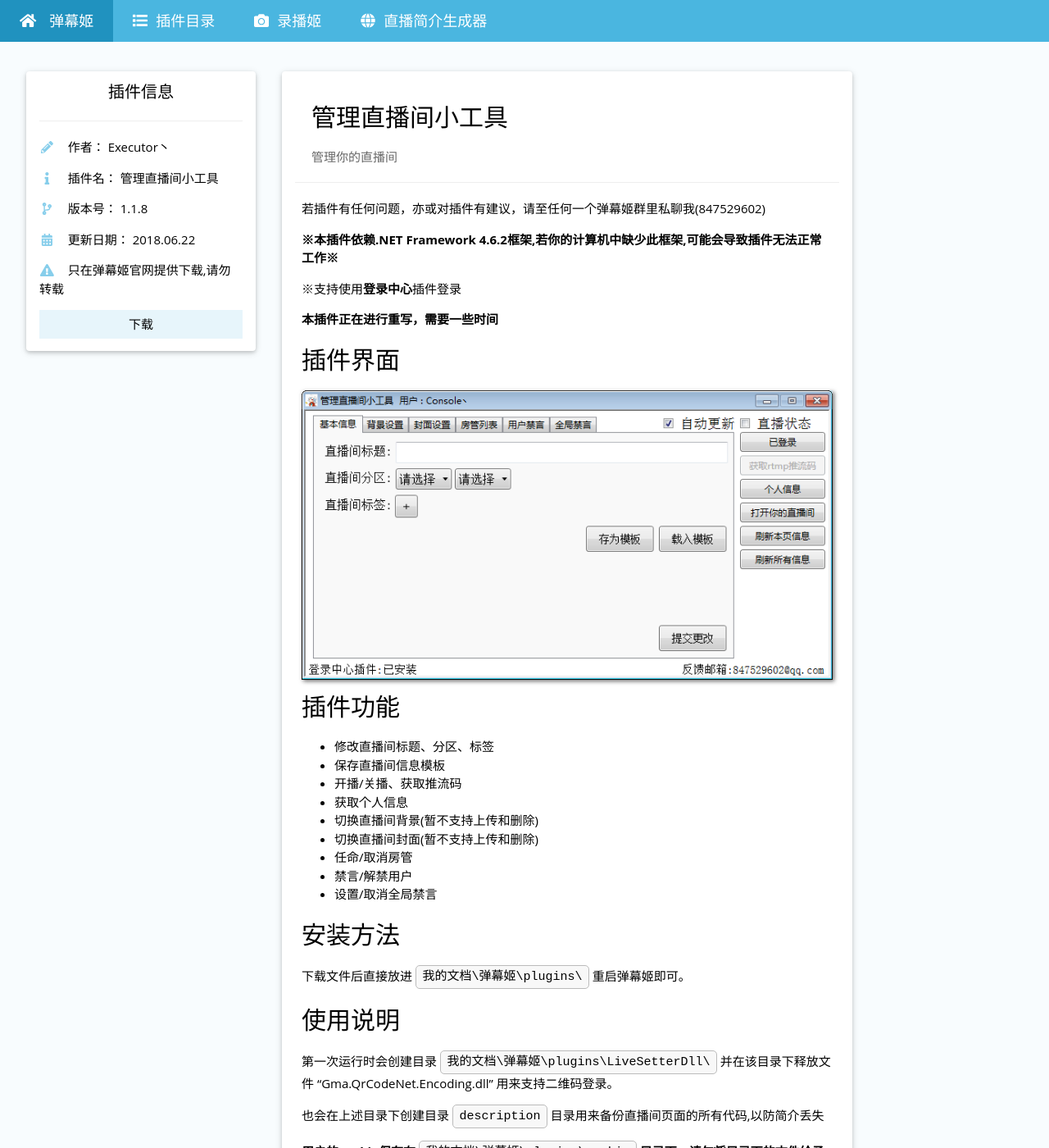
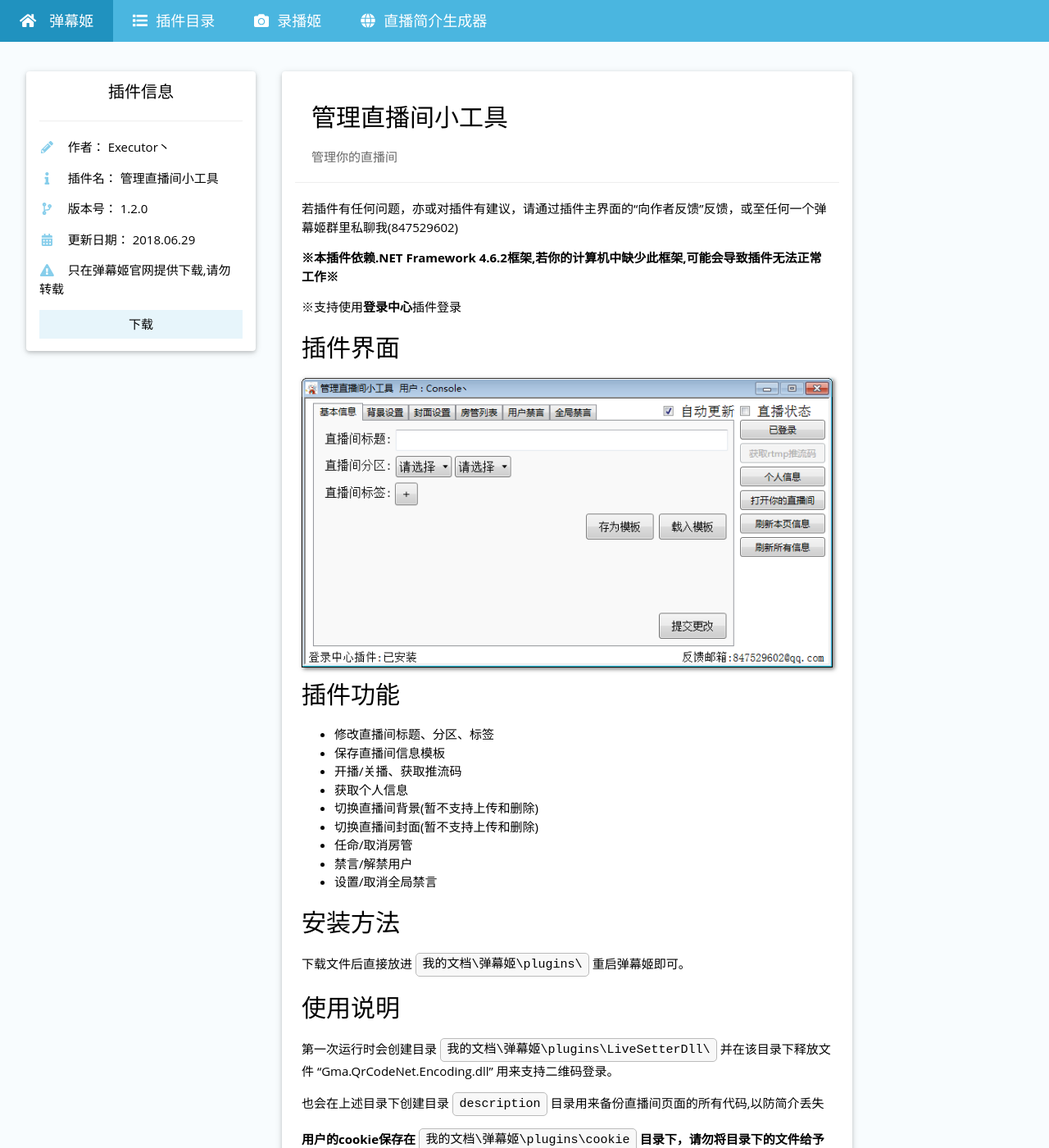
Before and after one commit to Bililive/www.danmuji.org, a Jekyll site: the page built from _plugin/LiveSetter.md, in a window 1280 px wide and 1400 px high. Shown: the whole window at 82% size. Built offline with Jekyll 4.4.1, drawn with Linux system fonts in a browser that asks for light colours; some of the changed text lies outside the part shown.

Commit message:
更新管理直播间小工具到1.2.0
插件重写完成。修复了封禁用户无效的问题。添加了“向作者反馈”的按钮

```diff
--- a/_plugin/LiveSetter.md
+++ b/_plugin/LiveSetter.md
@@ -5,21 +5,19 @@
 plugin_author: Executor丶
 plugin_name: 管理直播间小工具
 plugin_desc: 管理你的直播间
-plugin_version: 1.1.8
-plugin_update_datetime: 2018-06-22 20:28:12 +0800
+plugin_version: 1.2.0
+plugin_update_datetime: 2018-06-29 23:35:33 +0800
 plugin_update_desc: |-
-  修复了获取Rtmp信息失败的问题
+  插件重写完成。修复了封禁用户无效的问题。添加了“向作者反馈”的按钮
 plugin_dllink: /resource/LiveSetter/LiveSetter.zip
 plugin_dlnote: 只在弹幕姬官网提供下载,请勿转载
 ---
 
-若插件有任何问题，亦或对插件有建议，请至任何一个弹幕姬群里私聊我(847529602)
+若插件有任何问题，亦或对插件有建议，请通过插件主界面的“向作者反馈”反馈，或至任何一个弹幕姬群里私聊我(847529602)
 
 **※本插件依赖.NET Framework 4.6.2框架,若你的计算机中缺少此框架,可能会导致插件无法正常工作※**
 
 ※支持使用**登录中心**插件登录
-
-**本插件正在进行重写，需要一些时间**
 
 插件界面
 ---
@@ -52,12 +50,9 @@
 
 本插件所有功能均在管理页面中，移步至 **插件** 选项卡并右键本插件，点击 **管理** 即可。
 
-Todo
----
-把所有的Dispatcher.Invoke换成async&await，增加效率且美观
-
 更新日志
 ---
+- 2018-06-29 23:35:33 插件重写完成。修复了封禁用户无效的问题。添加了“向作者反馈”的按钮
 - 2018-06-22 20:28:12 修复了获取Rtmp信息失败的问题
 - 2017-11-29 12:30:57 稳定性更新
 - 2017-11-21 12:20:36 更新接口解决404问题
```
Also changed, not shown: 2 other files.
